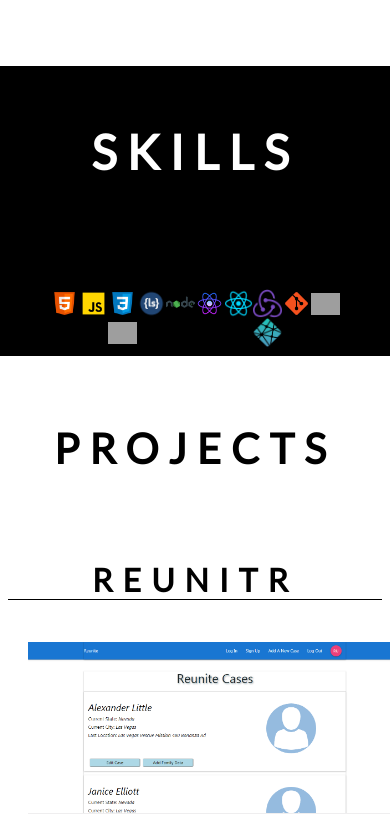
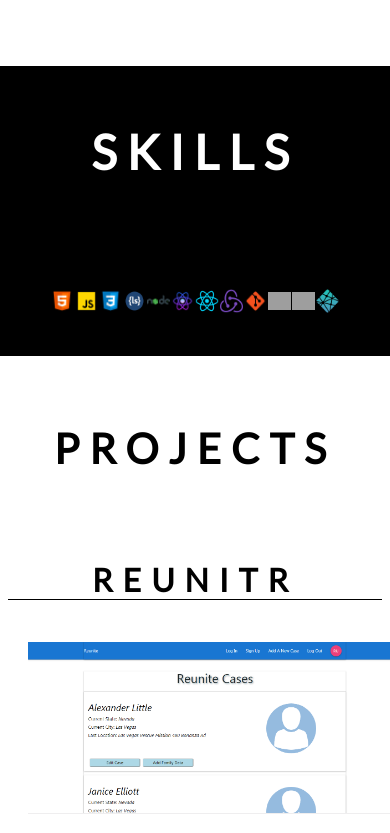
Before and after one commit to irisjitomo/portfolio-v2, a React (Create React App) app: page / in a window 390 px wide. Shown: the part 1742-2575 px from the top of the page. Built offline with nearby package versions, Linux system fonts and the light colour scheme; grey boxes are pictures that could not be loaded.

Commit message:
icon fix mobile

```diff
--- a/src/components/about.scss
+++ b/src/components/about.scss
@@ -122,7 +122,7 @@
 			height: 2vh;
 			// display: none;
 			img {
-				width: 10%;
+				width:8%;
 				height: auto;
 				object-fit: contain;
 			}
```
